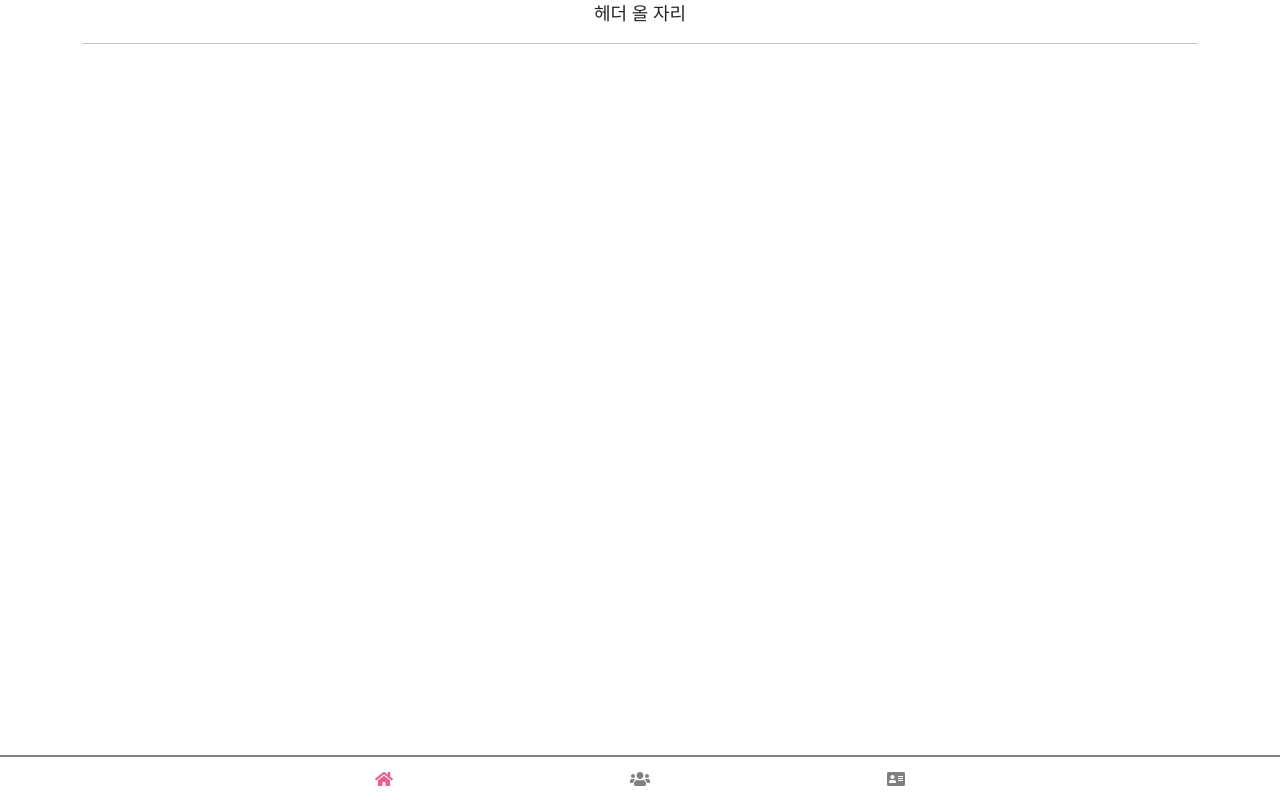
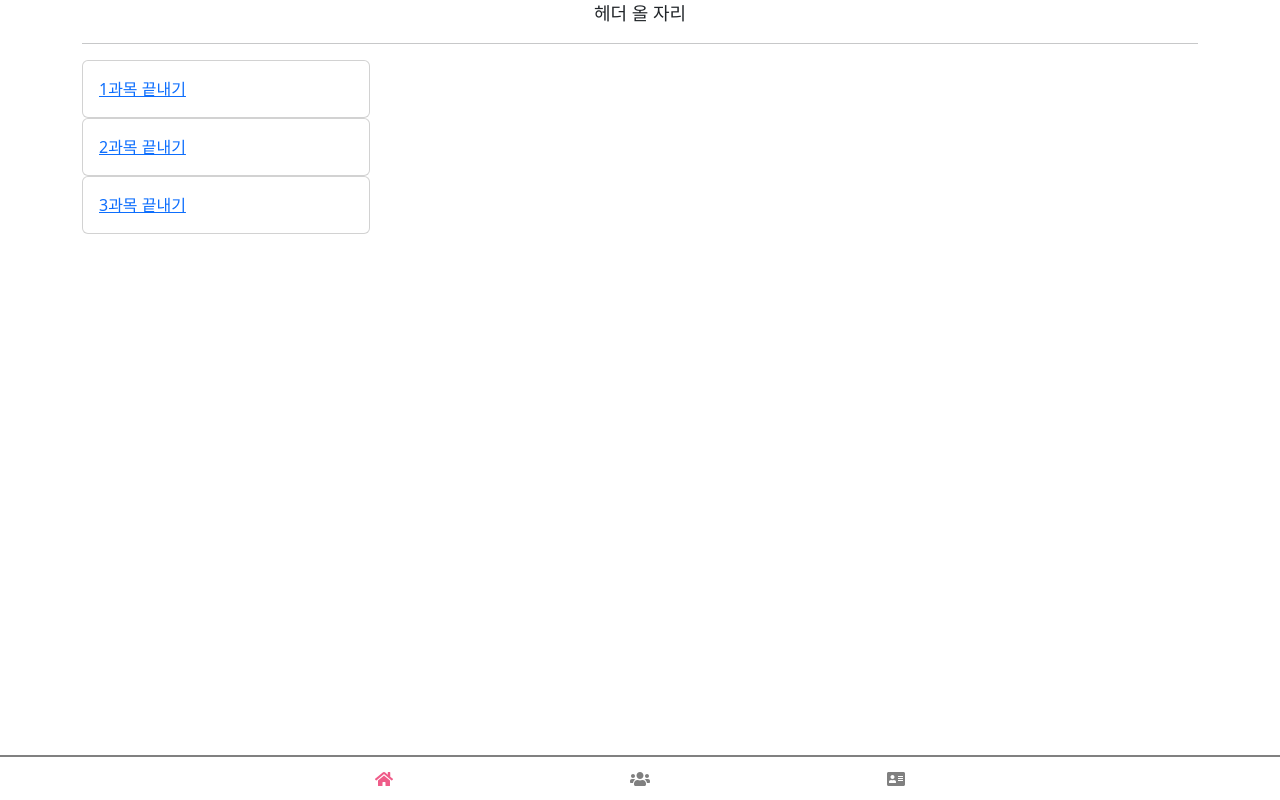
Before and after one commit to JaeWonna/instudy2, a React (Create React App) app in the folder frontend/: page /GroupMainView in a window 1280 px wide. Before the commit this address had no page. Built offline with nearby package versions, Linux system fonts and the light colour scheme.

Commit message:
[front] FEAT: 그룹 모달 하는중 (mdb 라이브러리 안 됨)

```diff
--- a/frontend/src/App.js
+++ b/frontend/src/App.js
@@ -43,6 +43,7 @@ import Group from "./pages/Group"
 import Profile from "./pages/Profile"
 import BottomNav from './BottomNav';
 import { Outlet } from 'react-router-dom';
+import GroupMainView from './components/group/GroupMainView';
 
 function App() {
 
@@ -90,6 +91,7 @@ function App() {
                       <Route path="/profile" element={<Profile />}>
                       </Route>
                       <Route path="/bottomNav" element={<BottomNav />}></Route>
+                      <Route path="/GroupMainView" element={<GroupMainView />}></Route>
 
                   </Routes>
                   </Container>
--- /dev/null
+++ b/frontend/src/components/group/GroupMainView.js
@@ -0,0 +1,126 @@
+import React, { useState, useEffect } from "react";
+import { Link } from "react-router-dom";
+import { Container, Row } from 'react-bootstrap';
+import groupMember from '../../img/groupMember.jpg';
+
+const GroupMainView = () => {
+    const imgStyle = {
+        width: '70px',
+    }
+
+    const [title, setTitle] = useState([
+        '1과목 끝내기',
+        '2과목 끝내기',
+        '3과목 끝내기'
+    ])
+
+    const [modal, setModal] = useState(false);
+
+    const [clickedNum, setClickedNum] = useState(0);
+
+    const cardStyle = {
+        width: '18rem',
+    }
+
+    console.log(1)
+
+//     const mdModal = (props) => {
+//         return (
+//             <div class="modal fade" id="exampleModal" tabindex="-1" aria-labelledby="exampleModalLabel" aria-hidden="true">
+//   <div class="modal-dialog">
+//     <div class="modal-content">
+//       <div class="modal-header">
+//         <h5 class="modal-title" id="exampleModalLabel">Modal title</h5>
+//         <button type="button" class="btn-close" data-mdb-dismiss="modal" aria-label="Close"></button>
+//       </div>
+//       <div class="modal-body">...</div>
+//       <div class="modal-footer">
+//       <div class="flex-shrink-0">
+//                   <img src={groupMember} alt="Generic placeholder" class="img-fluid rounded-circle border border-dark border-3" style={imgStyle} />
+
+//               </div>
+//               <div class="flex-shrink-0">
+//                   <img src={groupMember} alt="Generic placeholder" class="img-fluid rounded-circle border border-dark border-3" style={imgStyle} />
+
+//               </div>
+//       </div>
+//     </div>
+//   </div>
+// </div>
+//         )
+//     }
+
+    console.log(setClickedNum)
+    console.log(setModal)
+
+    return (
+        <div>
+            {
+                title.map((content, idx) =>
+                <div class="card" style={ cardStyle } key={idx}
+                onClick={ ()=>{
+                    setClickedNum(idx);
+                    setModal(!modal);
+                }
+                }>
+                    <div class="card-body">
+                        <Link to="/detailedModal" data-mdb-toggle="modal" data-mdb-target="#exampleModal">{content}</Link>
+
+<div class="modal fade" id="exampleModal" tabindex="-1" aria-labelledby="exampleModalLabel" aria-hidden="true">
+  <div class="modal-dialog">
+    <div class="modal-content">
+      <div class="modal-header">
+        <h5 class="modal-title" id="exampleModalLabel">{content}</h5>
+        <button type="button" class="btn-close" data-mdb-dismiss="modal" aria-label="Close"></button>
+      </div>
+      <div class="modal-body">
+        <Container>
+        <Row><b>기간</b></Row>
+        <Row>하드코딩</Row>
+        <Row><b>상세 설명</b></Row>
+        <Row>하드코딩</Row>
+        <hr/>
+        <Row><b>그룹원 진행상황</b></Row>
+        <div class="row">
+        <div class="col-md-3"><button type="button" class="btn btn-success">완료</button></div>
+        </div>
+        <div class="d-flex align-items-center mb-4">
+              <div class="flex-shrink-0">
+                  <img src={groupMember} alt="Generic placeholder" class="img-fluid rounded-circle border border-dark border-3" style={imgStyle} />
+
+              </div>
+            </div>
+        <div class="row">
+        <div class="col-md-3"><button type="button" class="btn btn-warning">진행중</button></div>
+        </div>
+        <div class="row">
+        <div class="col-md-3"><button type="button" class="btn btn-danger">시작전</button></div>
+        </div>
+        </Container>
+      </div>
+      <div class="modal-footer">
+      <div class="flex-shrink-0">
+                  <img src={groupMember} alt="Generic placeholder" class="img-fluid rounded-circle border border-dark border-3" style={imgStyle} />
+
+              </div>
+              <div class="flex-shrink-0">
+                  <img src={groupMember} alt="Generic placeholder" class="img-fluid rounded-circle border border-dark border-3" style={imgStyle} />
+
+              </div>
+      </div>
+    </div>
+  </div>
+</div>
+                        </div>
+                        </div>
+                )
+            }
+
+{modal == true ? <mdModal title={title} clickedNum={clickedNum}/> : null}
+
+
+        </div>
+    );
+};
+
+export default GroupMainView;
--- a/frontend/src/pages/Group.js
+++ b/frontend/src/pages/Group.js
@@ -1,5 +1,6 @@
 import React, { useState, useEffect } from "react";
 import {Container, Row, Col} from 'react-bootstrap';
+import groupMember from '../img/groupMember.jpg';
 
 const Group = () => {
     const [group, setGroup] = useState([]);
@@ -14,6 +15,10 @@ const Group = () => {
         setGroup([...groupdata]);
     }, []);
 
+    const imgStyle = {
+        width: '70px',
+    }
+
     return (
        <>
        {
@@ -27,6 +32,10 @@ const Group = () => {
             </>
         ))
        }
+             <div class="flex-shrink-0">
+                  <img src={groupMember} alt="Generic placeholder" class="img-fluid rounded-circle border border-dark border-3" style={imgStyle} />
+
+              </div>
        </>
     );
 };
```
Also changed, not shown: frontend/src/img/groupMember.jpg (added).
